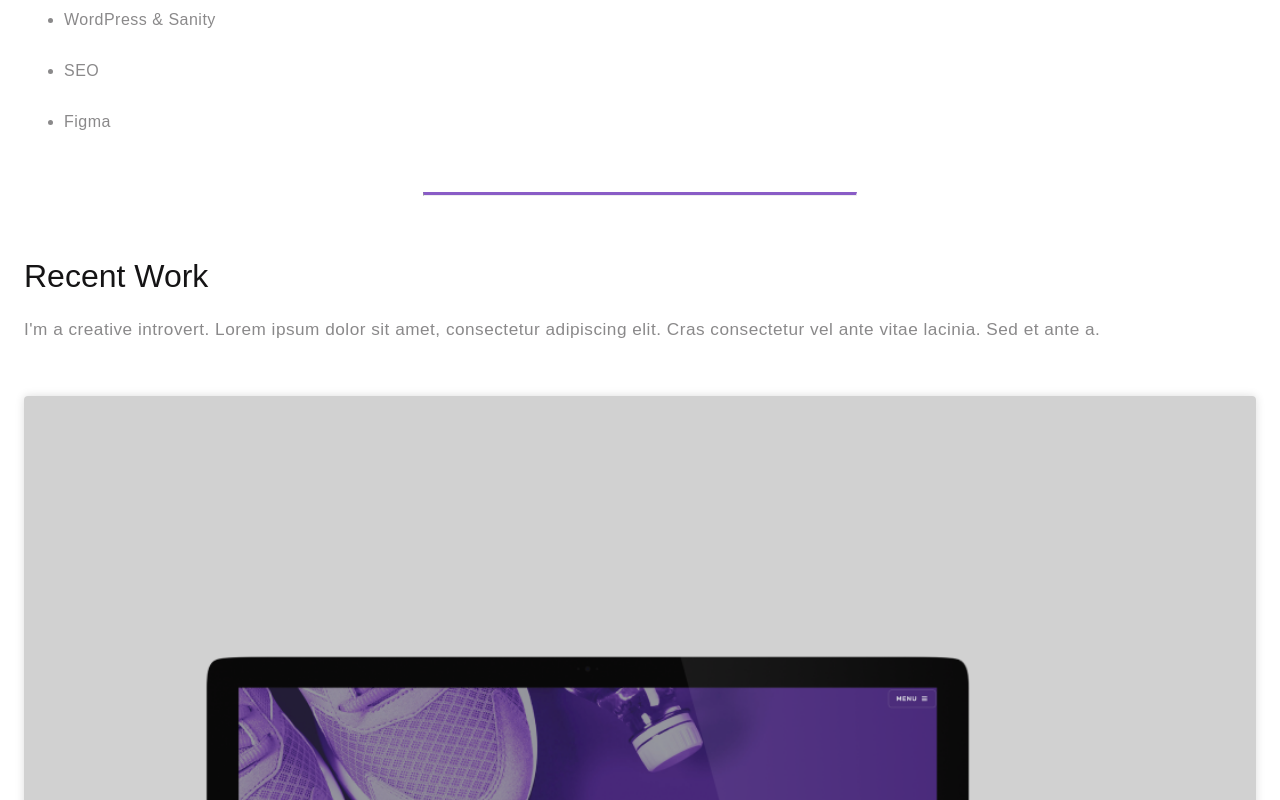
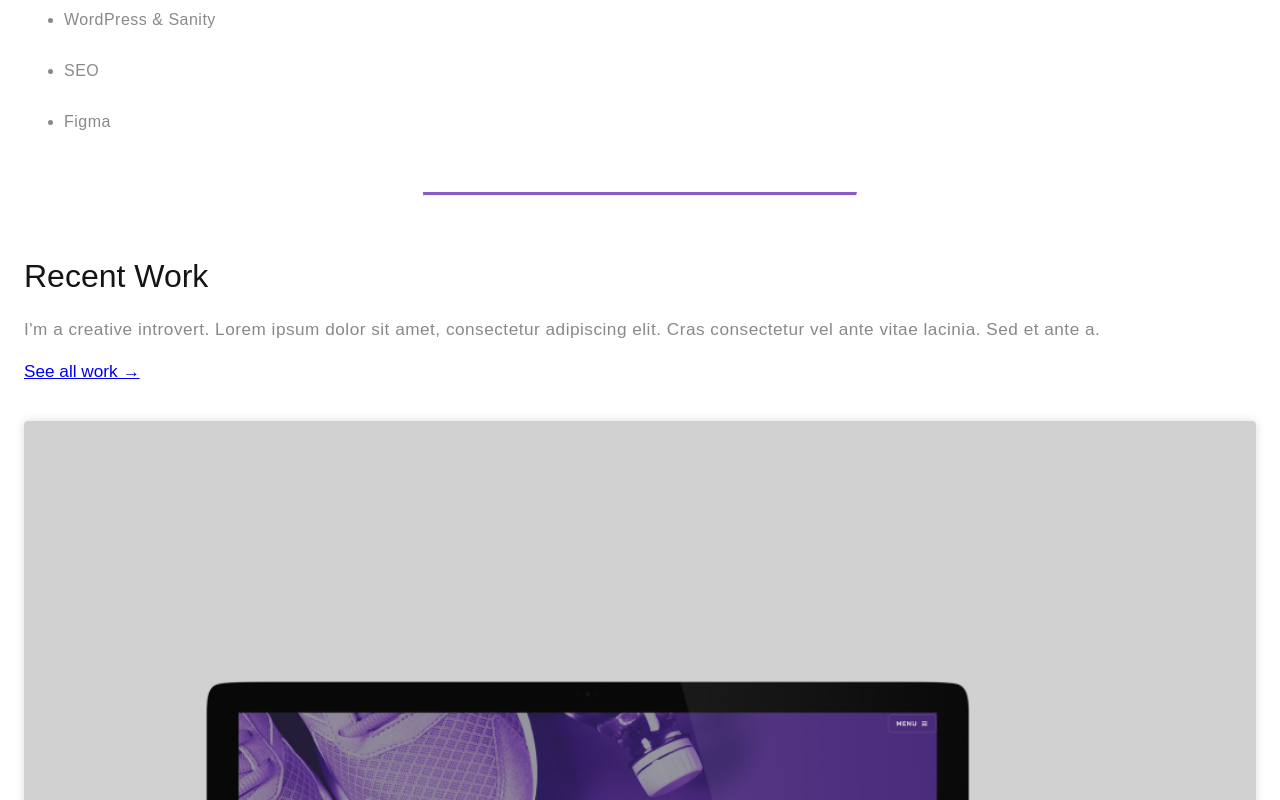
Before and after one commit to jenross/portfolio_2020, a Gatsby site: page / in a window 1280 px wide. Shown: the part 2000-2800 px from the top of the page. Built offline with nearby package versions, Linux system fonts and the light colour scheme; Gatsby itself is replaced by a stand-in of ours.

Commit message:
see all link

```diff
--- a/src/components/Nav.js
+++ b/src/components/Nav.js
@@ -6,10 +6,9 @@ import Img from "gatsby-image";
 
 const HeaderStyles = styled.header`
   margin-bottom: 1.5em;
-`
+`;
 
 const NavStyles = styled.nav`
-
   display: flex;
   justify-content: space-between;
   .hero-logo {
@@ -23,6 +22,10 @@ const NavStyles = styled.nav`
     display: flex;
     align-self: center;
     font-size: 1.075rem;
+  }
+
+  .each-nav-link {
+    color: var(--black);
   }
 
   .nav-links li:first-child {
--- a/src/components/RecentWork.js
+++ b/src/components/RecentWork.js
@@ -13,7 +13,13 @@ const RecentWorkStyles = styled.section`
 
   .recent-work-description {
     font-size: 1.075rem;
+    margin-bottom: 1em;
+  }
+
+  .see-all-link {
+    font-size: 1.075rem;
     margin-bottom: 3em;
+    font-weight: semi-bold;
   }
 `;
 
@@ -25,6 +31,9 @@ const RecentWork = () => {
         I'm a creative introvert. Lorem ipsum dolor sit amet, consectetur
         adipiscing elit. Cras consectetur vel ante vitae lacinia. Sed et ante a.{" "}
       </p>
+      <Link to="/portfolio" className="see-all-link">
+        See all work &rarr;
+      </Link>
       <WorkPreview
         heading="Envision Wellness"
         description="Nulla commodo aliquet risus at pretium. Proin in sagittis metus, ut ultricies magna. Lorem eleifend venenatis quis eu ex."
--- a/src/pages/index.js
+++ b/src/pages/index.js
@@ -15,6 +15,7 @@ export default function HomePage() {
           <Focus />
           <hr className="page-breakup" />
           <RecentWork />
+          <hr className="page-breakup" />
         </main>
       </Layout>
     </>
```
